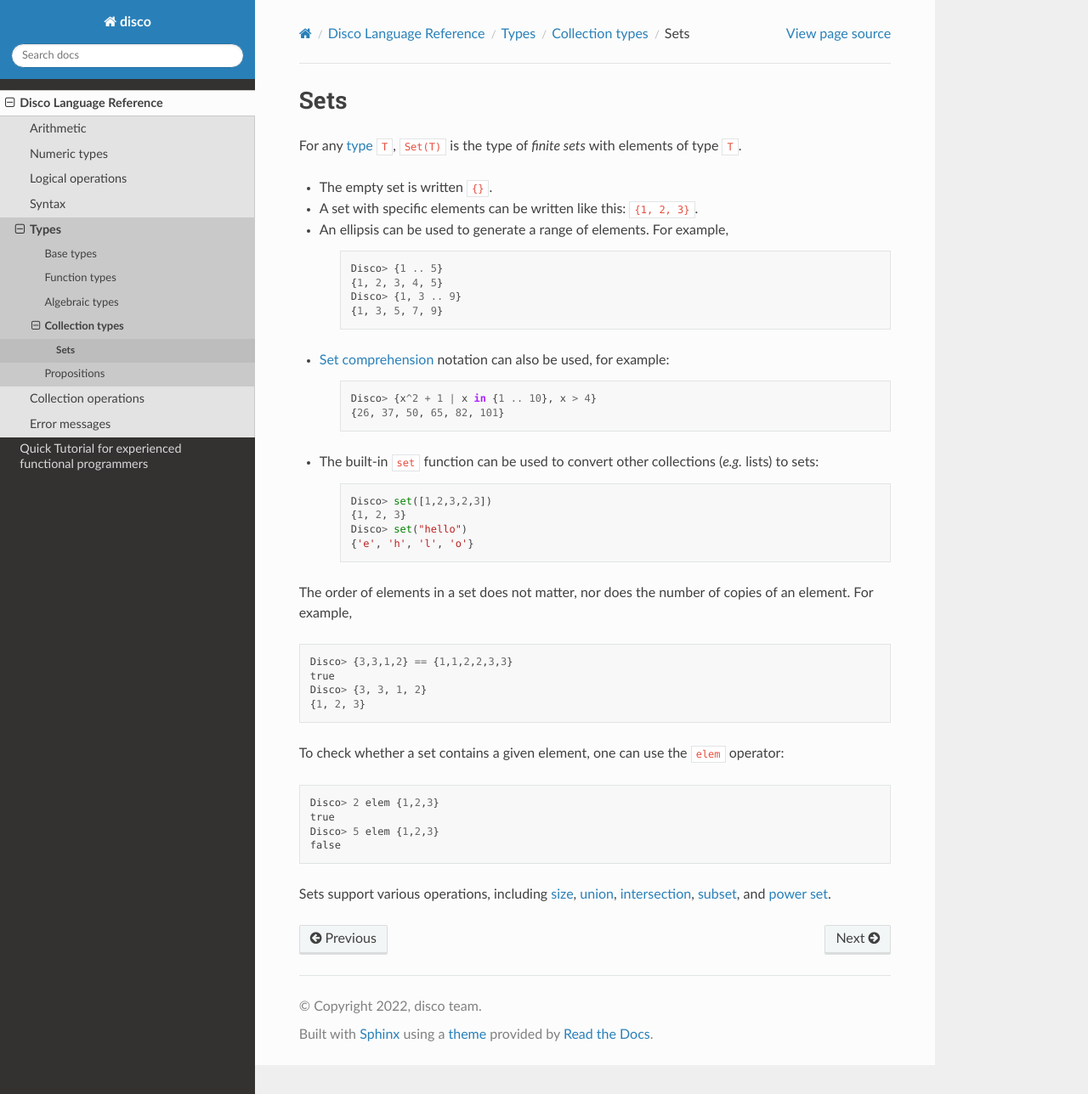
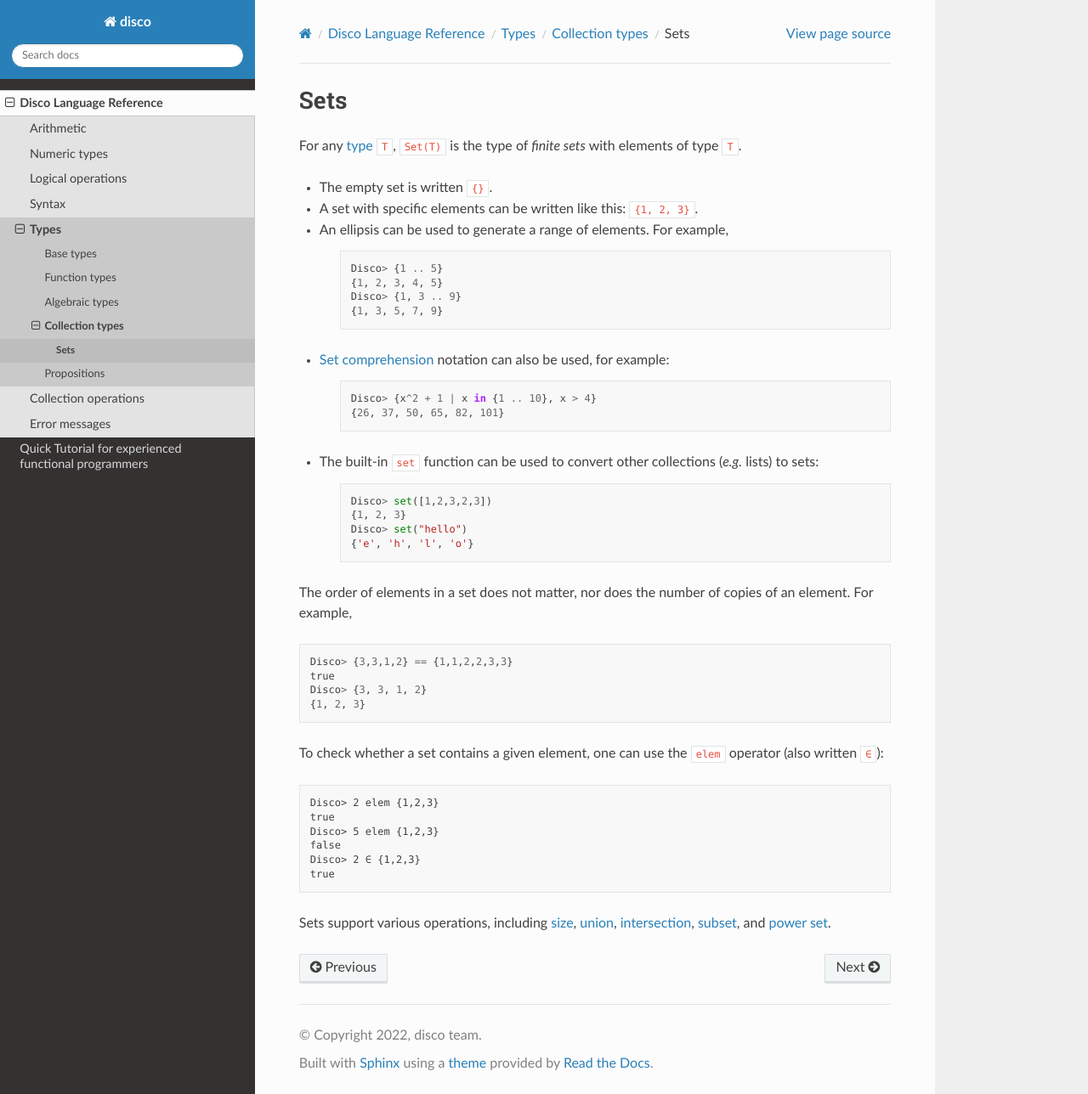
Before and after one commit to disco-lang/disco, a Sphinx documentation site: the page built from docs/reference/set.rst, in a window 1280 px wide and 1288 px high. Shown: the whole window at 85% size. Built offline with Sphinx 7.4.7 and the Read the Docs theme 2.0.0, drawn with Linux system fonts in a browser that asks for light colours; pages that are not in the unit, such as notebooks, are missing from menus.

Commit message:
include Unicode syntax for `elem`

```diff
--- a/docs/reference/set.rst
+++ b/docs/reference/set.rst
@@ -44,7 +44,7 @@ copies of an element.  For example,
    {1, 2, 3}
 
 To check whether a set contains a given element, one can use the
-``elem`` operator:
+``elem`` operator (also written ``∈``):
 
 ::
 
@@ -52,6 +52,8 @@ To check whether a set contains a given element, one can use the
    true
    Disco> 5 elem {1,2,3}
    false
+   Disco> 2 ∈ {1,2,3}
+   true
 
 Sets support various operations, including :doc:`size <size>`,
 :doc:`union <set-ops>`, :doc:`intersection <set-ops>`,
```
